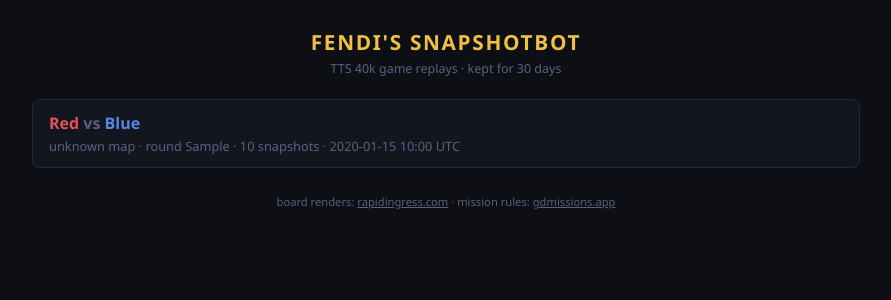
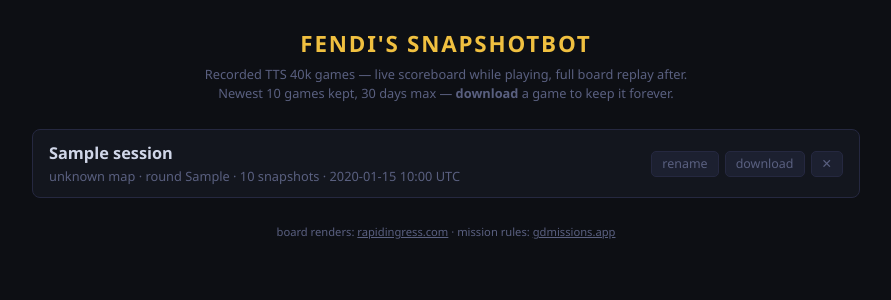
Before and after one commit to affendiariffin/snapshotbot, a Flask app: template server/templates/index.html in a window 1280 px wide. Shown: the top 300 px of the page, without its empty margins (194-1085 px from the left). Run offline with Flask 3, Linux system fonts and the light colour scheme; the template is opened without the code that fills it: most values are stand-ins (such as "Sample title", 1, 10 or a date in 2020); some libraries are stand-ins or nearby versions.

Commit message:
Welcome screen: 10-game cap, rename/delete, offline HTML download
- index page redesigned as the front door (bookmark it; TTS chat links
  aren't clickable): per-game rename (inline, title column), delete with
  confirm, download button
- session cap: creating game 11 deletes the oldest; 30-day purge stays
- /r/<slug>/download: self-contained HTML with session data, layout SVG,
  base-size guide and silhouette PNGs inlined - works offline forever
- replay page gains a download link; embedded mode skips all fetches,
  never polls, notes are local-only

Co-Authored-By: Claude Fable 5 <noreply@anthropic.com>

```diff
--- a/server/api.py
+++ b/server/api.py
@@ -10,7 +10,7 @@ api = Blueprint("api", __name__)
 # Per-IP sliding-window rate limits (teams-pairing pattern). No auth by design:
 # unguessable slugs gate reads, these gate writes, 30-day TTL cleans up the rest.
 _BUCKETS = {}
-_LIMITS = {"start": 5, "snapshot": 90, "notes": 30, "log": 60, "geom": 30}
+_LIMITS = {"start": 5, "snapshot": 90, "notes": 30, "log": 60, "geom": 30, "admin": 20}
 
 GEOM_KEY_RE = re.compile(r"^\d{1,25}$")
 
@@ -100,6 +100,28 @@ def client_log():
     return jsonify({"ok": True})
 
 
+@api.post("/api/session/<slug>/rename")
+def session_rename(slug):
+    if _rate_limited("admin"):
+        return _bad("rate limited", 429)
+    body = request.get_json(force=True, silent=True) or {}
+    title = body.get("title")
+    if title is not None and (not isinstance(title, str) or len(title) > 80):
+        return _bad("bad title")
+    if not db.rename_session(slug, (title or "").strip()):
+        return _bad("unknown session", 404)
+    return jsonify({"ok": True})
+
+
+@api.post("/api/session/<slug>/delete")
+def session_delete(slug):
+    if _rate_limited("admin"):
+        return _bad("rate limited", 429)
+    if not db.delete_session(slug):
+        return _bad("unknown session", 404)
+    return jsonify({"ok": True})
+
+
 @api.post("/api/geom")
 def geom_submit():
     # Token posts each new model's mesh spec once per session; the worker downloads
--- a/server/app.py
+++ b/server/app.py
@@ -2,7 +2,7 @@ import json
 import os
 import re
 
-from flask import Flask, jsonify, render_template
+from flask import Flask, Response, jsonify, render_template
 
 from server import db, meshgeom
 from server.api import api
@@ -76,7 +76,39 @@ def replay(slug):
         slug=slug,
         layout_key=key,
         layout_meta_json=json.dumps(lay or {}, ensure_ascii=False),
+        embedded_json=None,
     )
+
+
+@app.get("/r/<slug>/download")
+def replay_download(slug):
+    # Self-contained HTML export: session data, layout SVG, base-size guide and
+    # silhouette PNGs all inlined — survives the 30-day purge, works offline.
+    bundle = db.get_session_bundle(slug)
+    if bundle is None:
+        return "Unknown or expired session (replays keep for 30 days).", 404
+    key = layout_key(bundle["mission_meta"])
+    lay = layouts_meta().get(key) if key else None
+    keys = {m.get("g") for s in bundle["snapshots"] for m in (s.get("models") or []) if m.get("g")}
+    layout_svg = None
+    if key:
+        with open(os.path.join(app.static_folder, "layouts", key + ".svg"), encoding="utf-8") as f:
+            layout_svg = f.read()
+    with open(os.path.join(app.static_folder, "base_sizes.json"), encoding="utf-8") as f:
+        base_sizes = json.load(f)
+    embedded = {"session": bundle, "geom": db.geom_export(keys),
+                "layout_svg": layout_svg, "base_sizes": base_sizes}
+    html = render_template(
+        "replay.html",
+        slug=slug,
+        layout_key=key,
+        layout_meta_json=json.dumps(lay or {}, ensure_ascii=False),
+        # </script> inside embedded strings would terminate the script tag
+        embedded_json=json.dumps(embedded, ensure_ascii=False).replace("</", "<\\/"),
+    )
+    date = bundle["started_at"][:10]
+    return Response(html, mimetype="text/html", headers={
+        "Content-Disposition": f'attachment; filename="snapshotbot_{date}_{slug}.html"'})
 
 
 def main():
--- a/server/templates/index.html
+++ b/server/templates/index.html
@@ -10,31 +10,46 @@
   *{box-sizing:border-box;margin:0;padding:0}
   body{background:var(--bg);color:var(--text);font-family:"Segoe UI",system-ui,sans-serif;
        max-width:860px;margin:0 auto;padding:28px 16px}
-  h1{font-size:1.3rem;letter-spacing:.08em;text-transform:uppercase;color:var(--accent);text-align:center}
-  .sub{font-size:.78rem;color:var(--muted);text-align:center;margin:4px 0 22px}
-  a.session{display:block;background:var(--panel);border:1px solid var(--border);border-radius:8px;
-    padding:12px 16px;margin-bottom:10px;color:var(--text);text-decoration:none}
-  a.session:hover{border-color:var(--accent)}
-  .row1{display:flex;justify-content:space-between;gap:10px;flex-wrap:wrap}
-  .players{font-weight:700}
-  .players .r{color:var(--red)} .players .b{color:var(--blue)}
-  .live{color:#2dce6a;font-size:.75rem;text-transform:uppercase;letter-spacing:.08em}
+  h1{font-size:1.4rem;letter-spacing:.08em;text-transform:uppercase;color:var(--accent);text-align:center}
+  .sub{font-size:.8rem;color:var(--muted);text-align:center;margin:6px 0 26px;line-height:1.5}
+  .session{display:flex;align-items:center;gap:12px;background:var(--panel);
+    border:1px solid var(--border);border-radius:8px;padding:12px 16px;margin-bottom:10px}
+  .session:hover{border-color:var(--accent)}
+  .body{flex:1;min-width:0;cursor:pointer}
+  .title-row{display:flex;align-items:baseline;gap:10px;flex-wrap:wrap}
+  .title{font-weight:700;font-size:1.02rem}
+  .title .r{color:var(--red)} .title .b{color:var(--blue)}
+  .live{color:#2dce6a;font-size:.72rem;text-transform:uppercase;letter-spacing:.08em}
   .meta{font-size:.8rem;color:var(--muted);margin-top:3px}
+  .acts{display:flex;gap:6px;flex-shrink:0}
+  .acts button,.acts a{background:var(--card);border:1px solid var(--border);color:var(--muted);
+    border-radius:5px;padding:6px 10px;font-size:.78rem;cursor:pointer;text-decoration:none;
+    font-family:inherit;line-height:1}
+  .acts button:hover,.acts a:hover{color:var(--text);border-color:var(--accent)}
+  .acts .del:hover{color:var(--red);border-color:var(--red)}
+  .rename-input{background:var(--card);border:1px solid var(--accent);color:var(--text);
+    border-radius:4px;padding:3px 8px;font-size:1rem;font-family:inherit;font-weight:700;width:100%}
   .empty{color:var(--muted);text-align:center;padding:40px 0;font-style:italic}
   .credits{font-size:.7rem;color:var(--muted);text-align:center;margin-top:26px}
   .credits a{color:var(--muted)}
+  @media (max-width:600px){.session{flex-wrap:wrap}.acts{width:100%;justify-content:flex-end}}
 </style>
 </head>
 <body>
 <h1>Fendi's Snapshotbot</h1>
-<div class="sub">TTS 40k game replays · kept for 30 days</div>
+<div class="sub">Recorded TTS 40k games — live scoreboard while playing, full board replay after.<br>
+  Newest 10 games kept, 30 days max — <b>download</b> a game to keep it forever.</div>
 {% for s in sessions %}
-<a class="session" href="/r/{{ s.slug }}">
-  <div class="row1">
-    <span class="players">
-      <span class="r">{{ s.mission_meta.get('red_player') or 'Red' }}</span>
-      <span style="color:var(--muted)"> vs </span>
-      <span class="b">{{ s.mission_meta.get('blue_player') or 'Blue' }}</span>
+<div class="session" data-slug="{{ s.slug }}">
+  <div class="body" onclick="location.href='/r/{{ s.slug }}'">
+    <div class="title-row">
+      <span class="title" data-role="title">
+        {%- if s.title -%}
+          {{ s.title }}
+        {%- else -%}
+          <span class="r">{{ s.mission_meta.get('red_player') or 'Red' }}</span><span
+          style="color:var(--muted)"> vs </span><span class="b">{{ s.mission_meta.get('blue_player') or 'Blue' }}</span>
+        {%- endif -%}
       </span>
       {% if not s.ended %}<span class="live">● live</span>{% endif %}
     </div>
@@ -43,7 +58,13 @@
       round {{ s.max_round }} · {{ s.snaps }} snapshots ·
       {{ s.started_at[:16].replace('T', ' ') }} UTC
     </div>
-</a>
+  </div>
+  <div class="acts">
+    <button data-act="rename" title="Rename this game">rename</button>
+    <a href="/r/{{ s.slug }}/download" title="Self-contained HTML — survives the purge">download</a>
+    <button class="del" data-act="delete" title="Delete this game">&#10005;</button>
+  </div>
+</div>
 {% else %}
 <div class="empty">No games in the last 30 days — drop the Snapshotbot token on an LCT table.</div>
 {% endfor %}
@@ -51,5 +72,41 @@
   board renders: <a href="https://rapidingress.com" target="_blank">rapidingress.com</a> ·
   mission rules: <a href="https://gdmissions.app/11th" target="_blank">gdmissions.app</a>
 </div>
+<script>
+document.querySelectorAll('.session').forEach(card => {
+  const slug = card.dataset.slug;
+  card.querySelector('[data-act="rename"]').addEventListener('click', () => {
+    const tEl = card.querySelector('[data-role="title"]');
+    const input = document.createElement('input');
+    input.className = 'rename-input';
+    input.value = tEl.textContent.trim();
+    input.maxLength = 80;
+    tEl.replaceWith(input);
+    input.focus(); input.select();
+    let done = false;
+    const commit = save => {
+      if (done) return; done = true;
+      if (!save){ location.reload(); return; }
+      fetch('/api/session/' + slug + '/rename', {
+        method: 'POST', headers: {'Content-Type': 'application/json'},
+        body: JSON.stringify({title: input.value.trim()}),
+      }).then(() => location.reload());
+    };
+    input.addEventListener('keydown', e => {
+      if (e.key === 'Enter') commit(true);
+      if (e.key === 'Escape') commit(false);
+    });
+    input.addEventListener('blur', () => commit(true));
+    input.addEventListener('click', e => e.stopPropagation());
+  });
+  card.querySelector('[data-act="delete"]').addEventListener('click', () => {
+    const nEl = card.querySelector('[data-role="title"], .rename-input');
+    const name = (nEl.value || nEl.textContent || slug).trim();
+    if (!confirm('Delete "' + name + '" permanently? Download it first if anyone wants to keep it.')) return;
+    fetch('/api/session/' + slug + '/delete', {method: 'POST'})
+      .then(() => card.remove());
+  });
+});
+</script>
 </body>
 </html>
```
Also changed, not shown: server/db.py (+48 -2 lines), server/templates/replay.html (+40 -8 lines). Lines whose indentation alone changed are shown as unchanged.
